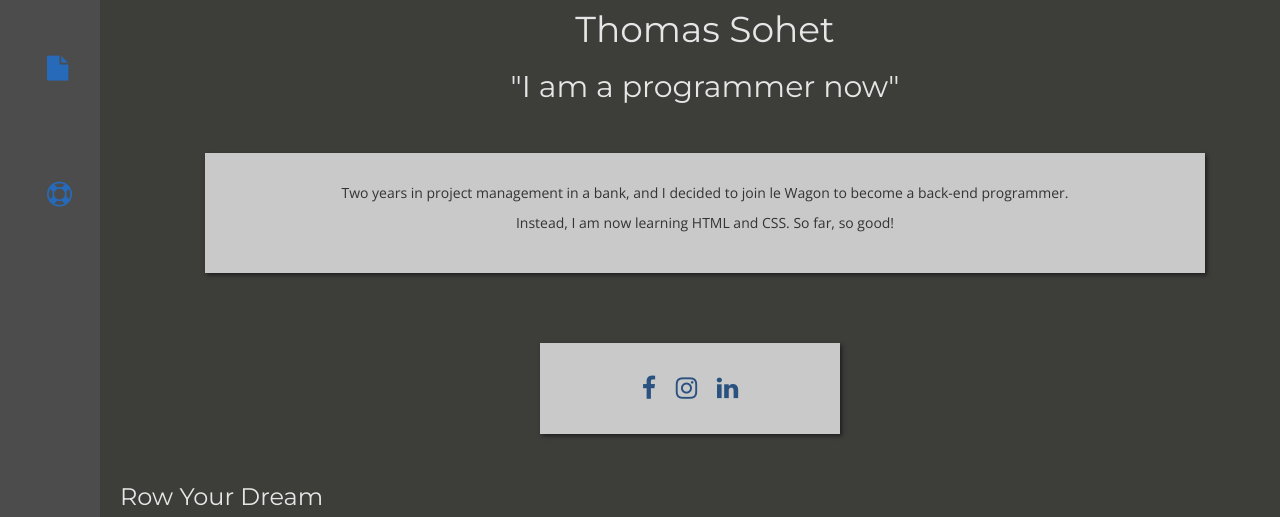
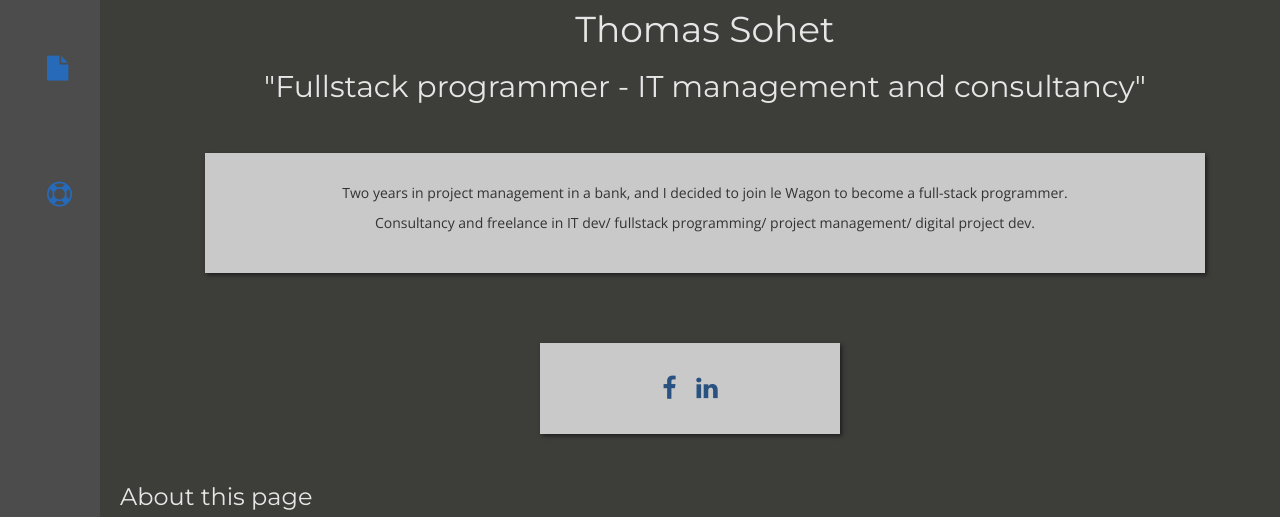
Before and after one commit to Sohett/profile, a plain HTML site: page index.html in a window 1280 px wide. Shown: the part 120-637 px from the top of the page. Drawn offline with nearby package versions, Linux system fonts and the light colour scheme.

Commit message:
version 2.0

```diff
--- a/index.html
+++ b/index.html
@@ -4,7 +4,7 @@
   <meta charset="utf-8">
   <meta http-equiv="X-UA-Compatible" content="IE=edge">
   <meta name="viewport" content="width=device-width, initial-scale=1">
-  <title>Thomas Sohet - Programmer</title>
+  <title>Thomas Sohet - Fullstack Programmer</title>
   <link rel="stylesheet" href="https://maxcdn.bootstrapcdn.com/bootstrap/3.2.0/css/bootstrap.min.css">
   <link rel="stylesheet" href="https://maxcdn.bootstrapcdn.com/font-awesome/4.1.0/css/font-awesome.min.css">
   <link rel="stylesheet" type="text/css" href="css/style.css">
@@ -15,21 +15,21 @@
     <div class="container" id="summary">
       <img src="images/avatar.png" class="avatar" alt="Thomas logo">
       <h1 class="text-center">Thomas Sohet</h1>
-      <h2 class="text-center">"I am a programmer now"</h2>
+      <h2 class="text-center">"Fullstack programmer - IT management and consultancy"</h2>
       <div class="box" id="box1">
-        <p>Two years in project management in a bank, and I decided to join le Wagon to become a back-end programmer.</p>
-        <p> Instead, I am now learning HTML and CSS. So far, so good! </p>
+        <p>Two years in project management in a bank, and I decided to join le Wagon to become a full-stack programmer.</p>
+        <p> Consultancy and freelance in IT dev/ fullstack programming/ project management/ digital project dev. </p>
       </div>
     </div>
 
     <div class="box" id="box2">
       <ul class="list-inline product-list">
         <li><a href="https://www.facebook.com/Sohet.Thomas" target="_blank"><i class="fa fa-facebook fa-2x"></i></a></li>
-        <li><a href="http://rowyourdream.com" target="_blank"><i class="fa fa-instagram "></i></a></li>
+        <!-- <li><a href="http://rowyourdream.com" target="_blank"><i class="fa fa-instagram "></i></a></li> -->
         <li><a href="https://www.linkedin.com/in/thomas-sohet-5291a868/" target="_blank"><i class="fa fa-linkedin "></i></a></li>
       </ul>
     </div>
-
+<!--
     <h3>Row Your Dream</h3>
     <div class="interests" id="rowyourdream">
       <div class="col-xs-12 col-sm-4">
@@ -52,12 +52,12 @@
           <img src="images/avatar.png" class="avatar-small card-avatar">
         </div>
       </div>
-    </div>
+    </div> -->
 
     <h3>About this page</h3>
     <div class="box" id="box3">
       <p>This page has been coded during the <a href="https://www.lewagon.com">FullStack program @LeWagon</a>.</p>
-      <p>That was probably the best experience of my entire life.</p>
+      <!-- <p>That was probably the best experience of my entire life.</p> -->
       <ul class="list-inline product-list">
         <li><a href="#"><i class="fa fa-heart "></i></a></li>
         <li><a href="#"><i class="fa fa-share "></i></a></li>
```
